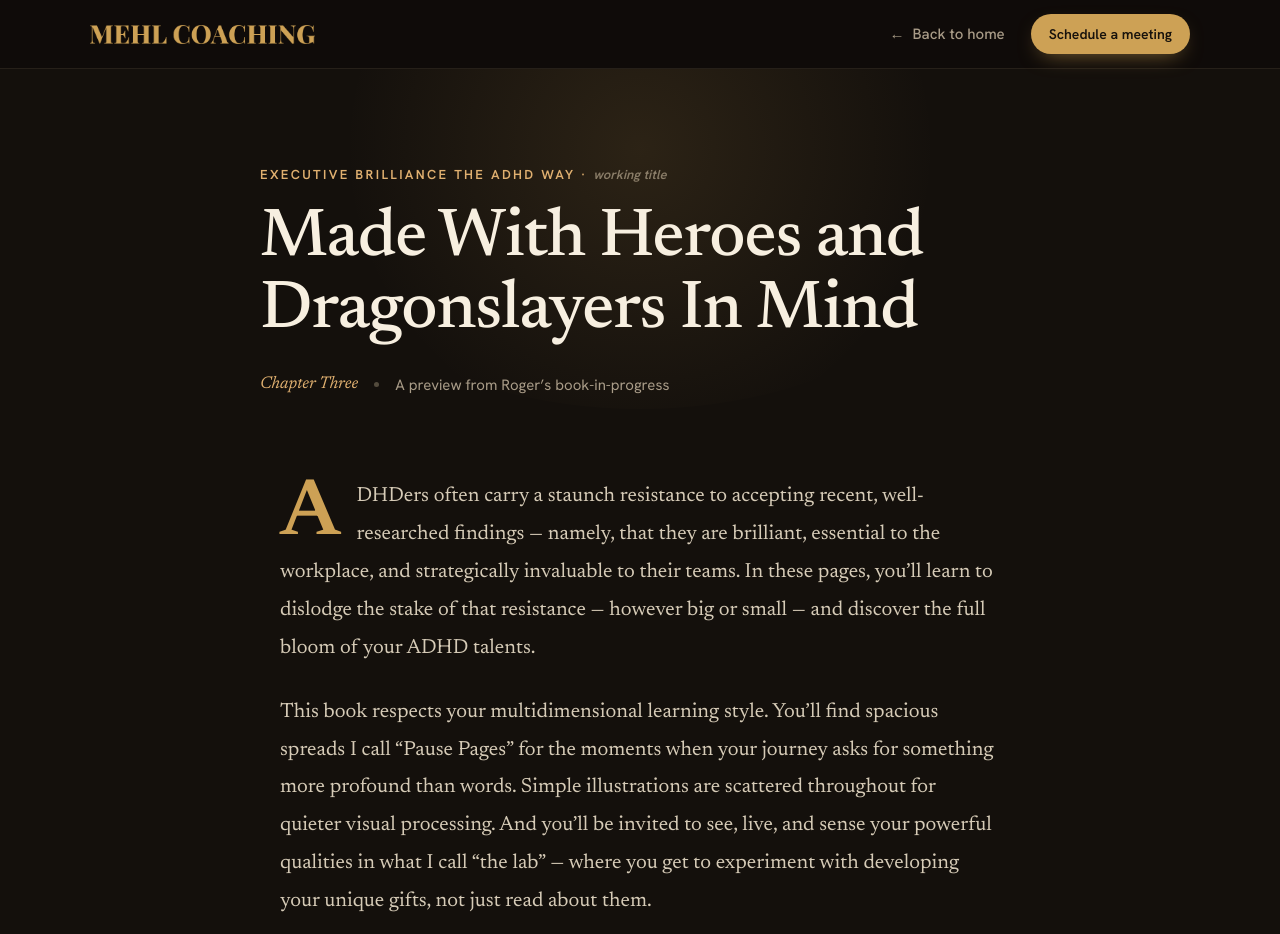
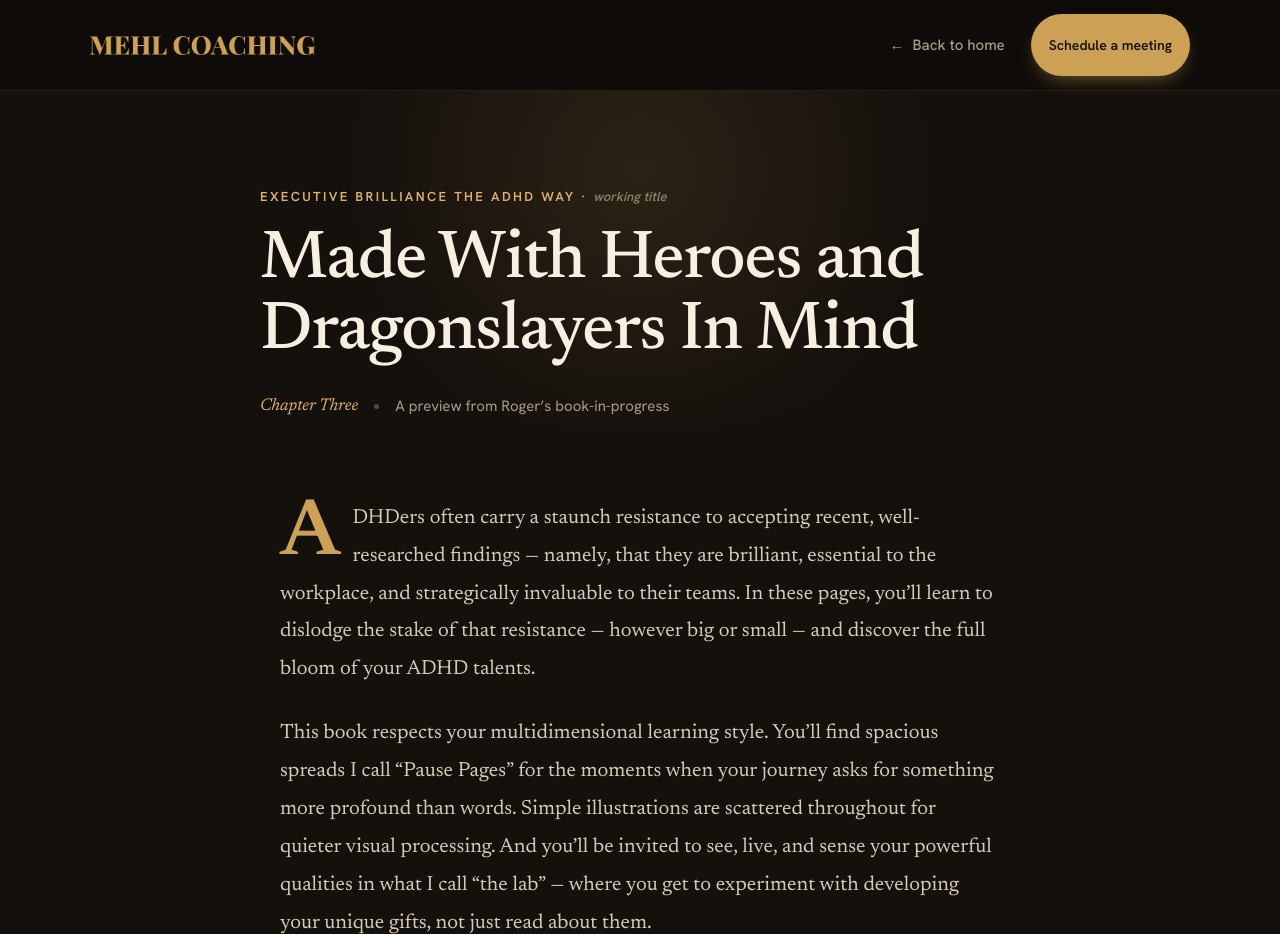
Before and after one commit to eliweltman/coachmehl.ca, a plain HTML site: page Chapter Three - Heroes and Dragonslayers.dc.html in a window 1280 px wide. Shown: the top 934 px of the page. Drawn offline with nearby package versions, Linux system fonts and the light colour scheme.

Commit message:
Update Chapter Three - Heroes and Dragonslayers.dc.html

```diff
--- a/Chapter Three - Heroes and Dragonslayers.dc.html
+++ b/Chapter Three - Heroes and Dragonslayers.dc.html
@@ -19,17 +19,17 @@
 </style>
 </helmet>
 
-<div style="background:#14100c;color:#e6dac6;font-family:'Hanken Grotesk',system-ui,sans-serif;line-height:1.6;-webkit-font-smoothing:antialiased;overflow-x:hidden;--accent:#cda155;">
+<div style="background:#14100c;color:#e6dac6;font-family:'Hanken Grotesk',system-ui,sans-serif;line-height:1.6;-webkit-font-smoothing:antialiased;overflow-x:clip;overflow-y:visible;--accent:#cda155;">
 
   <!-- top bar -->
   <nav style="position:sticky;top:0;z-index:40;background:rgba(15,12,9,0.82);backdrop-filter:blur(14px);-webkit-backdrop-filter:blur(14px);border-bottom:1px solid rgba(231,212,176,0.1);">
-    <div style="max-width:1100px;margin:0 auto;padding:14px clamp(20px,5vw,40px);display:flex;align-items:center;justify-content:space-between;gap:20px;">
+    <div style="max-width:1100px;margin:0 auto;padding:14px clamp(20px,5vw,40px);display:flex;align-items:center;justify-content:space-between;gap:12px;flex-wrap:wrap;">
       <a href="Roger Mehl.dc.html" aria-label="Mehl Coaching home" style="text-decoration:none;display:inline-flex;align-items:center;">
         <img src="assets/logo-gold.png" alt="Mehl Coaching" style="display:block;height:19px;width:auto;">
       </a>
-      <div style="display:flex;align-items:center;gap:clamp(14px,3vw,26px);">
-        <a href="Roger Mehl.dc.html" style="text-decoration:none;color:#a99c88;font-size:15px;font-weight:500;display:inline-flex;align-items:center;gap:8px;transition:color .2s ease;" style-hover="color:#f2e8d7;"><span>&larr;</span> Back to home</a>
-        <a href="Roger Mehl.dc.html#book" style="text-decoration:none;display:inline-block;background:var(--accent,#cda155);color:#17120c;font-weight:600;border-radius:999px;padding:9px 18px;font-size:14px;box-shadow:0 8px 22px -10px rgba(205,161,85,0.7);transition:transform .25s ease, filter .25s ease;" style-hover="transform:translateY(-2px);filter:brightness(1.07);">Schedule a meeting</a>
+      <div style="display:flex;align-items:center;gap:clamp(10px,3vw,26px);flex-wrap:wrap;">
+        <a href="Roger Mehl.dc.html" style="text-decoration:none;color:#a99c88;font-size:15px;font-weight:500;display:inline-flex;align-items:center;gap:8px;min-height:44px;transition:color .2s ease;" style-hover="color:#f2e8d7;"><span>&larr;</span> Back to home</a>
+        <a href="Roger Mehl.dc.html#book" style="text-decoration:none;display:inline-flex;align-items:center;justify-content:center;min-height:44px;background:var(--accent,#cda155);color:#17120c;font-weight:600;border-radius:999px;padding:9px 18px;font-size:14px;box-shadow:0 8px 22px -10px rgba(205,161,85,0.7);transition:transform .25s ease, filter .25s ease;" style-hover="transform:translateY(-2px);filter:brightness(1.07);">Schedule a meeting</a>
       </div>
     </div>
   </nav>
@@ -52,7 +52,7 @@
   <article style="max-width:720px;margin:0 auto;padding:clamp(20px,4vh,40px) clamp(24px,5vw,40px) clamp(70px,10vh,110px);font-family:'Newsreader',serif;">
     <div style="font-size:clamp(18px,1.6vw,21px);line-height:1.85;color:#d6cbb7;display:flex;flex-direction:column;gap:26px;">
 
-      <p style="margin:0;"><span style="float:left;font-family:'Newsreader',serif;font-weight:600;font-size:80px;line-height:0.74;color:var(--accent,#cda155);margin:8px 16px 0 0;">A</span>DHDers often carry a staunch resistance to accepting recent, well-researched findings &mdash; namely, that they are brilliant, essential to the workplace, and strategically invaluable to their teams. In these pages, you&rsquo;ll learn to dislodge the stake of that resistance &mdash; however big or small &mdash; and discover the full bloom of your ADHD talents.</p>
+      <p style="margin:0;"><span style="float:left;font-family:'Newsreader',serif;font-weight:600;font-size:clamp(54px,13vw,80px);line-height:0.74;color:var(--accent,#cda155);margin:6px 12px 0 0;">A</span>DHDers often carry a staunch resistance to accepting recent, well-researched findings &mdash; namely, that they are brilliant, essential to the workplace, and strategically invaluable to their teams. In these pages, you&rsquo;ll learn to dislodge the stake of that resistance &mdash; however big or small &mdash; and discover the full bloom of your ADHD talents.</p>
 
       <p style="margin:0;">This book respects your multidimensional learning style. You&rsquo;ll find spacious spreads I call &ldquo;Pause Pages&rdquo; for the moments when your journey asks for something more profound than words. Simple illustrations are scattered throughout for quieter visual processing. And you&rsquo;ll be invited to see, live, and sense your powerful qualities in what I call &ldquo;the lab&rdquo; &mdash; where you get to experiment with developing your unique gifts, not just read about them.</p>
 
@@ -120,8 +120,8 @@
     <div style="max-width:600px;margin:0 auto;padding:0 clamp(24px,5vw,40px);">
       <p style="font-family:'Newsreader',serif;font-size:clamp(20px,2.4vw,26px);line-height:1.4;color:#e6dac6;margin:0 0 28px;">Curious where the rest of the book goes?</p>
       <div style="display:flex;align-items:center;justify-content:center;gap:18px;flex-wrap:wrap;">
-        <a href="Roger Mehl.dc.html#book" style="text-decoration:none;display:inline-block;background:var(--accent,#cda155);color:#17120c;font-weight:600;border-radius:999px;font-size:16px;padding:15px 28px;box-shadow:0 14px 34px -14px rgba(205,161,85,0.75);transition:transform .25s ease, filter .25s ease;" style-hover="transform:translateY(-2px);filter:brightness(1.06);">Schedule a meeting with Roger</a>
-        <a href="Roger Mehl.dc.html" style="text-decoration:none;color:#e9d9b3;font-weight:600;font-size:16px;display:inline-flex;align-items:center;gap:8px;transition:gap .25s ease;" style-hover="gap:13px;"><span>&larr;</span> Back to home</a>
+        <a href="Roger Mehl.dc.html#book" style="text-decoration:none;display:inline-flex;align-items:center;justify-content:center;min-height:48px;background:var(--accent,#cda155);color:#17120c;font-weight:600;border-radius:999px;font-size:16px;padding:15px 28px;box-shadow:0 14px 34px -14px rgba(205,161,85,0.75);transition:transform .25s ease, filter .25s ease;" style-hover="transform:translateY(-2px);filter:brightness(1.06);">Schedule a meeting with Roger</a>
+        <a href="Roger Mehl.dc.html" style="text-decoration:none;color:#e9d9b3;font-weight:600;font-size:16px;min-height:48px;display:inline-flex;align-items:center;gap:8px;transition:gap .25s ease;" style-hover="gap:13px;"><span>&larr;</span> Back to home</a>
       </div>
     </div>
   </section>
```
